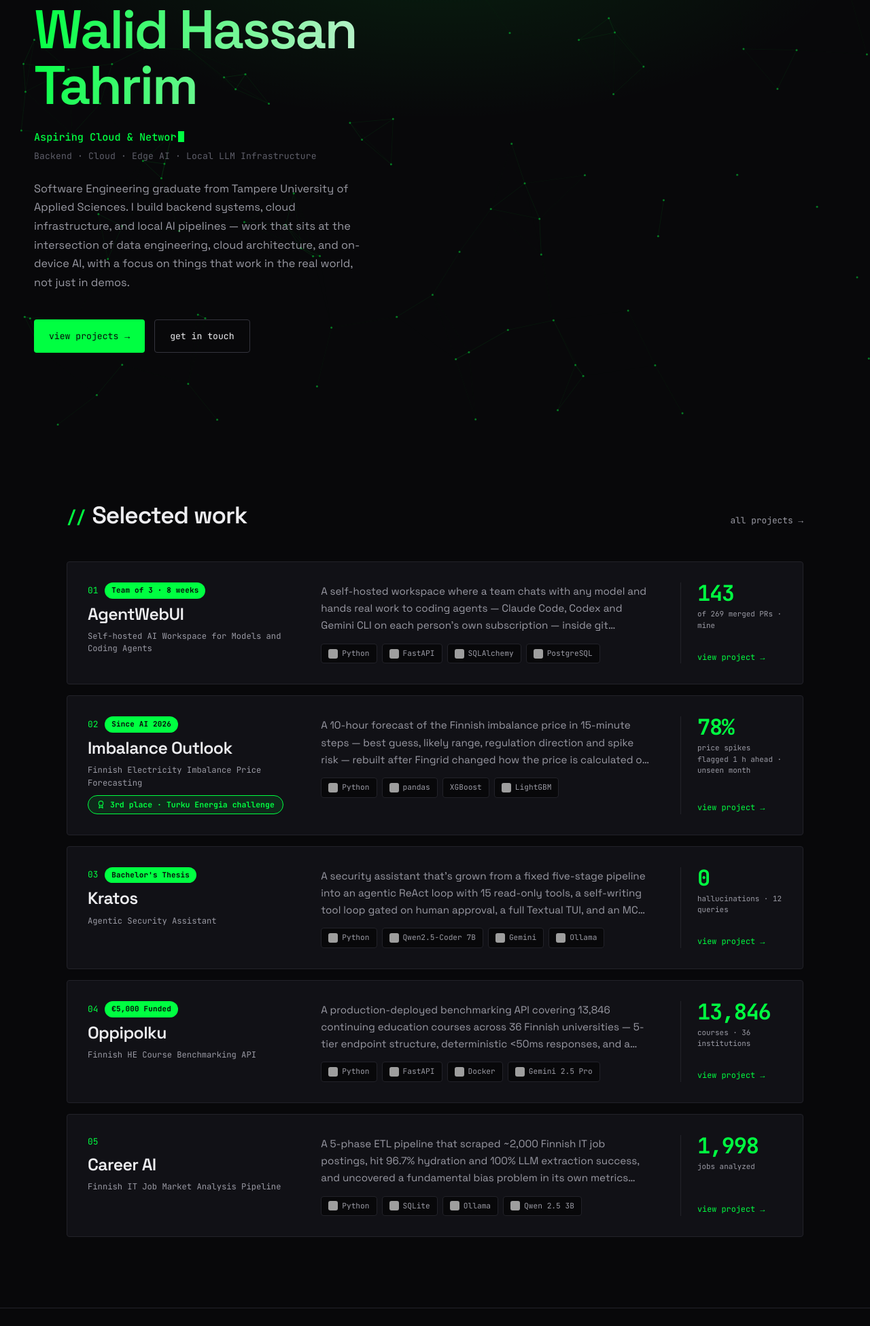
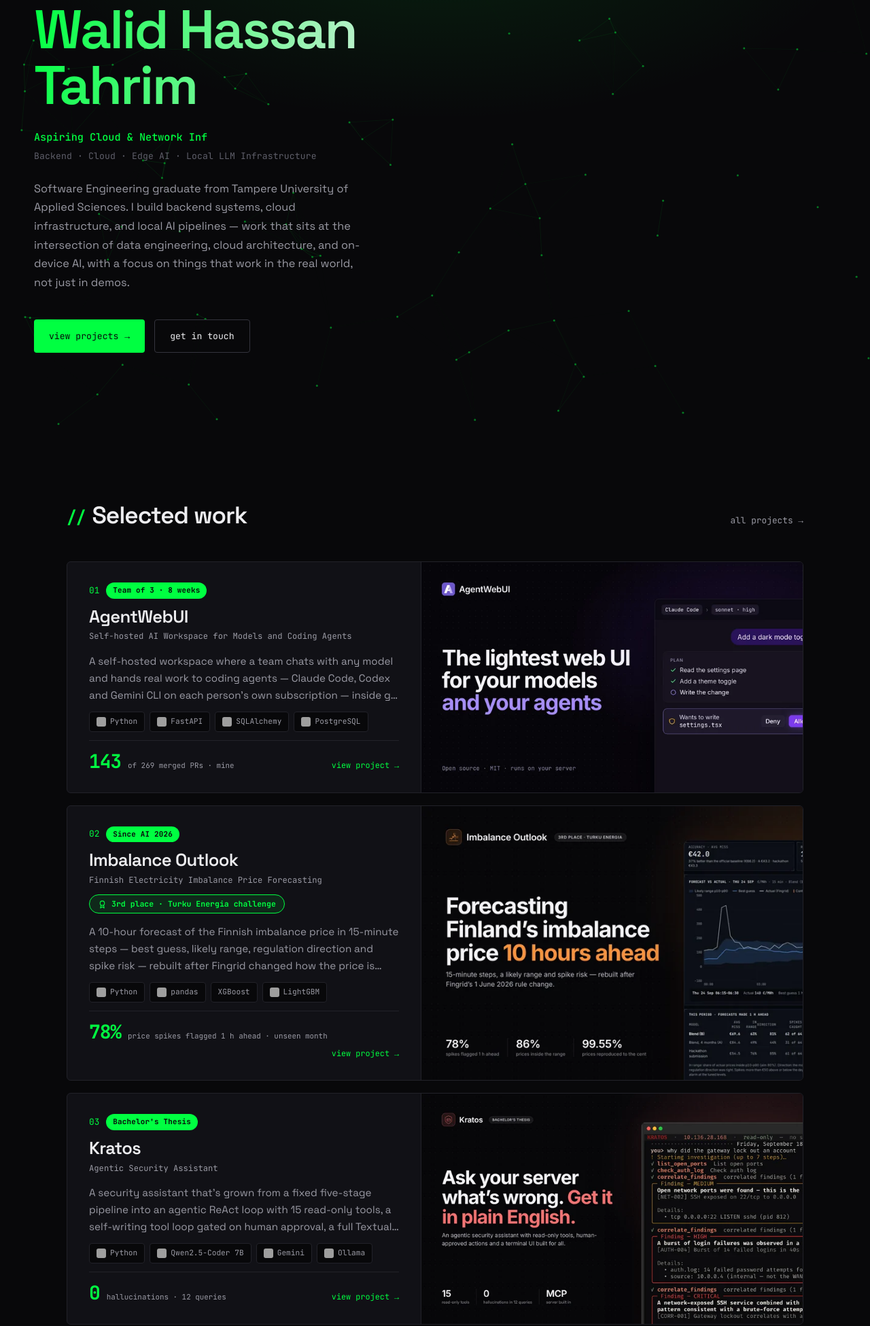
Before and after one commit to TahrimWalid/TahrimWalid.github.io, a plain HTML site: page index.html in a window 1280 px wide. Shown: the part 174-2125 px from the top of the page at 68% size. Drawn offline with Linux system fonts and the light colour scheme; grey boxes are pictures that could not be loaded.

Commit message:
Project covers on home rows and project cards
Each project gets a 16:9 cover: on the right of its home row and across the top of its card on the projects page. On phones the cover sits above the text. 800 and 1600 px WebP versions load by screen size.

```diff
--- a/index.html
+++ b/index.html
@@ -148,16 +148,22 @@ a.award-tag:hover{background:color-mix(in srgb,var(--accent) 22%,transparent)}
 @media(max-width:680px){.cards-5{grid-template-columns:1fr}.cards-5 > :last-child:nth-child(odd){grid-column:auto}}
 .about-row{display:flex;flex-direction:column;align-items:flex-start;padding:22px 24px;background:var(--bg-elev);border:1px solid var(--border);border-radius:var(--radius);height:100%}
 .about-row .row-links{margin-top:auto!important;padding-top:14px}
-.work-list{display:flex;flex-direction:column;gap:var(--space-sm)}
-.work-row{display:grid;grid-template-columns:minmax(0,1.05fr) minmax(0,1.7fr) minmax(150px,0.5fr);gap:clamp(20px,3.4vw,44px);align-items:start;padding:clamp(22px,2.6vw,30px);background:var(--bg-elev);border:1px solid var(--border);border-radius:var(--radius);transition:border-color var(--dur) var(--ease),translate var(--dur) var(--ease),box-shadow var(--dur) var(--ease)}
-.work-row:hover{border-color:var(--accent);translate:0 -4px;box-shadow:0 22px 60px -26px var(--accent-glow)}
-.wr-head{display:flex;flex-direction:column;gap:9px;align-items:flex-start;min-width:0}
-.wr-body{display:flex;flex-direction:column;gap:14px;min-width:0}
+.work-list{display:flex;flex-direction:column;gap:18px}
+.work-row{display:grid;grid-template-columns:minmax(0,1fr) minmax(0,1.08fr);background:var(--bg-elev);border:1px solid var(--border);border-radius:6px;overflow:hidden;transition:border-color var(--dur) var(--ease)}
+.wr-text{display:flex;flex-direction:column;gap:12px;align-items:flex-start;padding:30px 32px;min-width:0}
 .wr-clamp{display:-webkit-box;-webkit-line-clamp:3;-webkit-box-orient:vertical;overflow:hidden}
-.wr-stat{display:flex;flex-direction:column;gap:6px;align-self:stretch;padding-left:clamp(16px,2vw,24px);border-left:1px solid var(--border)}
-.wr-stat .wr-open{margin-top:auto;padding-top:12px}
-@media(max-width:960px){.work-row{grid-template-columns:minmax(0,1fr) minmax(0,1.6fr)}.wr-stat{grid-column:1/-1;flex-direction:row;flex-wrap:wrap;align-items:baseline;gap:8px;padding:14px 0 0;border-left:none;border-top:1px solid var(--border)}.wr-stat .wr-open{margin:0 0 0 auto;padding:0}}
-@media(max-width:680px){.work-row{grid-template-columns:1fr}}
+.wr-stat{display:flex;align-items:baseline;flex-wrap:wrap;gap:8px 10px;width:100%;margin-top:auto;padding-top:16px;border-top:1px solid var(--border)}
+.wr-cover{border-left:1px solid var(--border);align-self:stretch}
+.cover-frame{position:relative;aspect-ratio:16/9;overflow:hidden;background:#0c0c10}
+.cover-img{position:absolute;inset:0;width:100%;height:100%;object-fit:cover;display:block;transition:transform 400ms var(--ease)}
+.wr-cover .cover-img{object-position:left center}
+.project-card{display:flex;flex-direction:column;background:var(--bg-elev);border:1px solid var(--border);border-radius:6px;overflow:hidden;transition:border-color var(--dur) var(--ease)}
+.pc-cover{border-bottom:1px solid var(--border)}
+.pc-body{display:flex;flex-direction:column;gap:14px;align-items:flex-start;padding:clamp(22px,2.6vw,30px);flex-grow:1}
+.work-row:hover,.project-card:hover{border-color:var(--accent)}
+@media (hover:hover) and (pointer:fine){.work-row:hover .cover-img,.project-card:hover .cover-img{transform:scale(1.03)}}
+@media(prefers-reduced-motion:reduce){.cover-img{transition:none}}
+@media(max-width:880px){.work-row{grid-template-columns:minmax(0,1fr)}.wr-cover{order:-1;border-left:none;border-bottom:1px solid var(--border)}.wr-text{padding:22px 20px}}
 .contact-grid{display:grid;grid-template-columns:repeat(4,minmax(0,1fr));gap:1px;background:var(--border);border:1px solid var(--border);border-radius:var(--radius);overflow:hidden}
 .contact-grid .contact-wide{grid-column:span 2}
 @media(max-width:900px){.contact-grid{grid-template-columns:repeat(2,minmax(0,1fr))}}
@@ -769,27 +775,33 @@ function techPill(t, bg, size, pad) {
 // Projects kept off the home page; they stay on the projects page.
 const HOME_HIDDEN = ['ingen', 'batterytracker'];
 
+function coverImg(p, sizes) {
+  const base = 'assets/covers/' + p.id + '-cover';
+  return `<img class="cover-img" src="${base}-800.webp" srcset="${base}-800.webp 800w, ${base}.webp 1600w" sizes="${sizes}" width="1600" height="900" alt="${p.name} cover" loading="lazy" decoding="async">`;
+}
+
 function renderHome() {
   const cards = PROJECTS.filter(p => !HOME_HIDDEN.includes(p.id)).map((p, i) => `
     <a href="#/projects/${p.id}" data-reveal class="work-row">
-      <div class="wr-head">
+      <div class="wr-text">
         <div style="display:flex;align-items:center;gap:10px;flex-wrap:wrap">
           <span style="font-family:var(--font-mono);font-size:0.8rem;color:var(--accent)">${num(i)}</span>
-          ${p.tag ? `<span style="font-family:var(--font-mono);font-size:0.68rem;font-weight:700;background:var(--accent);color:var(--on-accent);border-radius:99px;padding:3px 10px;white-space:nowrap;letter-spacing:0.02em">${p.tag}</span>` : ''}
+          ${p.tag ? `<span style="font-family:var(--font-mono);font-size:0.68rem;font-weight:700;background:var(--accent);color:var(--on-accent);border-radius:99px;padding:3px 10px;white-space:nowrap;letter-spacing:0.02em">${p.tag}</span>` : `<span style="font-family:var(--font-mono);font-size:0.72rem;color:var(--text-faint)">${p.tagline}</span>`}
         </div>
-        <h3 style="margin:0;font-size:1.55rem;font-weight:600;letter-spacing:-0.025em;line-height:1.15">${p.name}</h3>
+        <div style="display:flex;flex-direction:column;gap:6px">
+          <h3 style="margin:0;font-size:1.6rem;font-weight:600;letter-spacing:-0.025em;line-height:1.12">${p.name}</h3>
           <p style="margin:0;font-family:var(--font-mono);font-size:0.76rem;color:var(--text-dim);line-height:1.5">${p.subtitle}</p>
+        </div>
         ${p.award ? `<span class="award-tag">${AWARD_ICON}${p.award}</span>` : ''}
+        <p class="wr-clamp" style="margin:2px 0 0;font-size:0.95rem;line-height:1.65;color:var(--text-dim)">${p.oneliner}</p>
+        <div style="display:flex;flex-wrap:wrap;gap:7px">${p.stack.slice(0, 4).map(t => techPill(t)).join('')}</div>
+        <div class="wr-stat">
+          <span style="font-family:var(--font-mono);font-size:1.75rem;font-weight:700;color:var(--accent);letter-spacing:-0.04em;line-height:1">${p.stat.value}</span>
+          <span style="font-family:var(--font-mono);font-size:0.68rem;color:var(--text-dim);line-height:1.5">${p.stat.label}</span>
+          <span style="margin-left:auto;font-family:var(--font-mono);font-size:0.74rem;color:var(--accent);white-space:nowrap">view project →</span>
         </div>
-      <div class="wr-body">
-        <p class="wr-clamp" style="margin:0;font-size:0.95rem;line-height:1.65;color:var(--text-dim)">${p.oneliner}</p>
-        <div style="display:flex;flex-wrap:wrap;gap:7px">${p.stack.slice(0, 4).map(t => techPill(t)).join('')}</div>
       </div>
-      <div class="wr-stat">
-        <span style="font-family:var(--font-mono);font-size:2rem;font-weight:700;color:var(--accent);letter-spacing:-0.04em;line-height:1">${p.stat.value}</span>
-        <span style="font-family:var(--font-mono);font-size:0.68rem;color:var(--text-dim);line-height:1.5">${p.stat.label}</span>
-        <span class="wr-open" style="font-family:var(--font-mono);font-size:0.74rem;color:var(--accent)">view project →</span>
-      </div>
+      <div class="wr-cover cover-frame">${coverImg(p, '(max-width:880px) 100vw, 560px')}</div>
     </a>`).join('');
 
   return `<section data-page>
@@ -917,13 +929,12 @@ function renderProjects() {
     : `<span style="font-family:var(--font-mono);font-size:0.72rem;color:var(--text-faint)">${p.tagline}</span>`;
 
   const card = (p, i) => `
-    <a href="#/projects/${p.id}" data-reveal class="project-row" style="position:relative;overflow:hidden;display:flex;flex-direction:column;gap:14px;align-items:flex-start">
-      <div style="position:absolute;right:18px;top:18px;color:var(--accent);opacity:0.11;pointer-events:none;width:80px">
-        ${PROJECT_ICONS[p.id] || ''}
-      </div>
+    <a href="#/projects/${p.id}" data-reveal class="project-card">
+      <div class="pc-cover cover-frame">${coverImg(p, '(max-width:960px) 100vw, 580px')}</div>
+      <div class="pc-body">
         <div style="display:flex;align-items:center;gap:10px;flex-wrap:wrap">
           <span style="font-family:var(--font-mono);font-size:0.95rem;color:var(--accent);font-weight:500">${num(i)}</span>
-        <h3 style="margin:0;font-size:1.5rem;font-weight:600;letter-spacing:-0.025em">${p.name}</h3>
+          <h3 style="margin:0;font-size:1.5rem;font-weight:600;letter-spacing:-0.025em;line-height:1.2">${p.name}</h3>
           ${badge(p)}
         </div>
         <p style="margin:0;font-family:var(--font-mono);font-size:0.78rem;color:var(--text-dim)">${p.subtitle}</p>
@@ -931,11 +942,12 @@ function renderProjects() {
         <p style="margin:0;font-size:0.93rem;line-height:1.65;color:var(--text-dim)">${p.oneliner}</p>
         <div style="display:flex;flex-wrap:wrap;gap:7px">${p.stack.map(t => techPill(t)).join('')}</div>
         <div style="display:flex;align-items:center;justify-content:space-between;width:100%;margin-top:auto;padding-top:14px;border-top:1px solid var(--border)">
-        <div style="display:flex;align-items:baseline;gap:7px">
+          <div style="display:flex;align-items:baseline;gap:7px;flex-wrap:wrap">
             <span style="font-family:var(--font-mono);font-size:1.8rem;font-weight:700;color:var(--accent);letter-spacing:-0.04em;line-height:1">${p.stat.value}</span>
             <span style="font-family:var(--font-mono);font-size:0.63rem;color:var(--text-dim)">${p.stat.label}</span>
           </div>
-        <span style="font-family:var(--font-mono);font-size:0.74rem;color:var(--accent)">open →</span>
+          <span style="font-family:var(--font-mono);font-size:0.74rem;color:var(--accent);white-space:nowrap">open →</span>
+        </div>
       </div>
     </a>`;
 
```
Also changed, not shown: assets/covers/agentwebui-cover-800.webp (added), assets/covers/agentwebui-cover.webp (added), assets/covers/batterytracker-cover-800.webp (added), assets/covers/batterytracker-cover.webp (added), assets/covers/career-ai-cover-800.webp (added), assets/covers/career-ai-cover.webp (added), assets/covers/imbalance-cover-800.webp (added), assets/covers/imbalance-cover.webp (added), assets/covers/ingen-cover-800.webp (added), assets/covers/ingen-cover.webp (added), assets/covers/kratos-cover-800.webp (added), assets/covers/kratos-cover.webp (added), assets/covers/oppipolku-cover-800.webp (added), assets/covers/oppipolku-cover.webp (added). Lines whose indentation alone changed are shown as unchanged.
